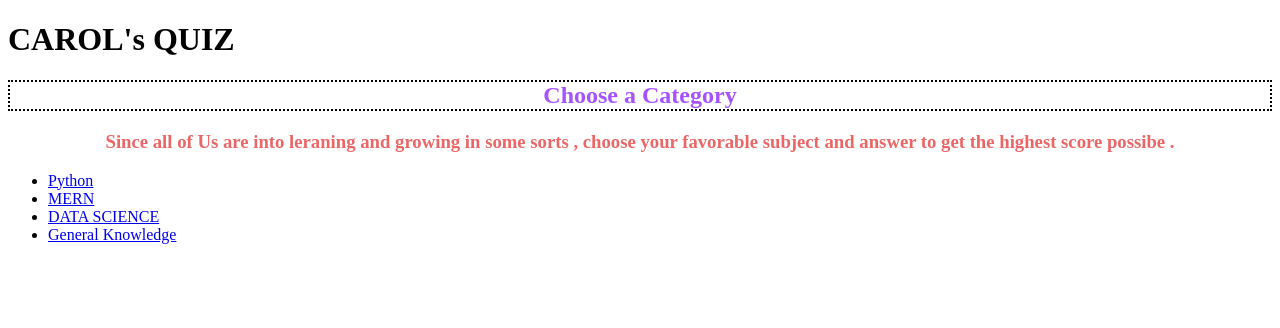
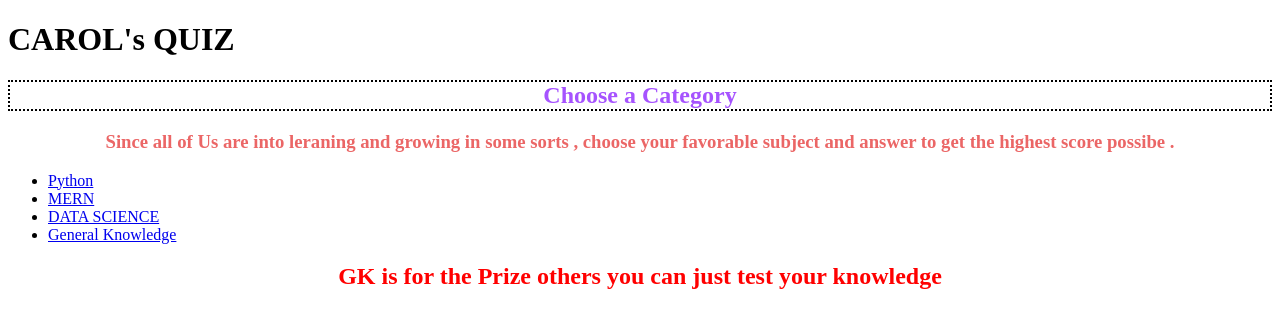
Before and after one commit to loraccc/QUIZatPrixa, a Django app: page /quiz/ in a window 1280 px wide. Shown: the top 328 px of the page. Run offline with Django 4.2, Linux system fonts and the light colour scheme; data comes from the database, SQL or seed files in the repository.

Commit message:
Quiz with Timer , Total score set,changes made

```diff
--- a/quiz/templates/quiz_category_selection.html
+++ b/quiz/templates/quiz_category_selection.html
@@ -15,5 +15,6 @@
             <li><a href="{% url 'quiz_view' category.id %}">{{ category.category_name }}</a></li>
         {% endfor %}
     </ul>
+    <h2 style="text-align: center; font-family: 'Times New Roman', Times, serif;color: red; font-weight: bold;">GK is for the Prize others you can just test your knowledge</h2>
 </body>
 </html>
--- a/quiz/templates/quiz_result_template.html
+++ b/quiz/templates/quiz_result_template.html
@@ -14,5 +14,7 @@
             {% endfor %}
         </ul>
     {% endif %}
+
+    <h2 style="color: red;">Score 40 and whatsapp 9851242237 for the gift</h2>
 </body>
 </html>
```
Also changed, not shown: 1 other file.
